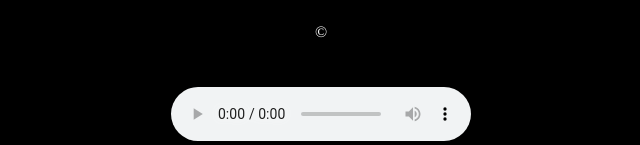
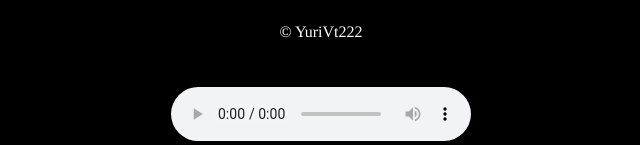
Before and after one commit to LiliNew15/Lili, a plain HTML site: page hell.html in a window 1280 px wide. Shown: the part 3568-3713 px from the top of the page, 319-959 px from the left. Drawn offline with Linux system fonts and the light colour scheme.

Commit message:
Add files via upload

```diff
--- a/hell.html
+++ b/hell.html
@@ -43,7 +43,7 @@
         </main>
 
         <footer>
-            <center><p>&copy;</p></center>
+            <p style="text-align: center; color: white;">&copy; YuriVt222</p>
         </footer>
     </div>
 
```
